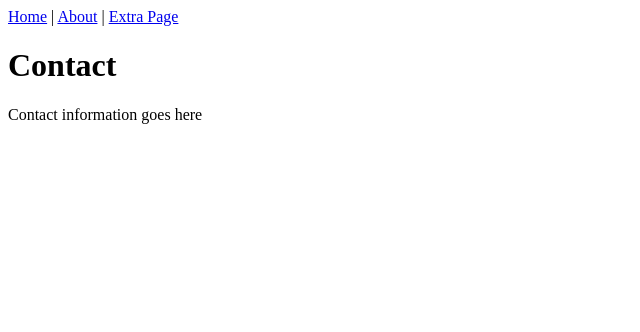
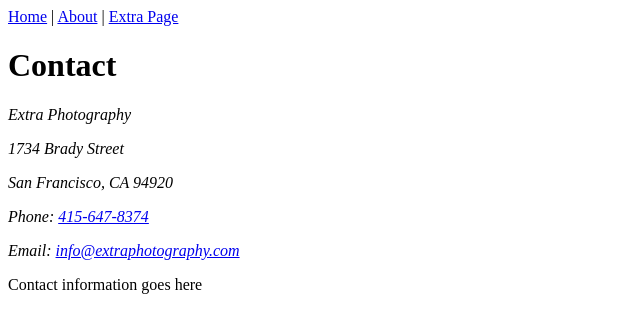
Before and after one commit to brholland805/personalwebsite2, a plain HTML site: page contact.html in a window 1280 px wide. Shown: the whole page, without its empty margins (0-640 px from the left). Drawn offline with Linux system fonts and the light colour scheme.

Commit message:
Update contact.html

```diff
--- a/contact.html
+++ b/contact.html
@@ -12,6 +12,13 @@
     <h1>
       Contact
     </h1>
+    <address>
+      <p>Extra Photography</p>
+      <p>1734 Brady Street</p>
+      <p>San Francisco, CA 94920</p>
+      <p>Phone: <a href = "tel:+4156478374">415-647-8374</a></p>
+      <p>Email: <a href = "mail to: info@extraphotography.com">info@extraphotography.com</a></p>
+    </address>
     <p>
       Contact information goes here
     </p>
```
